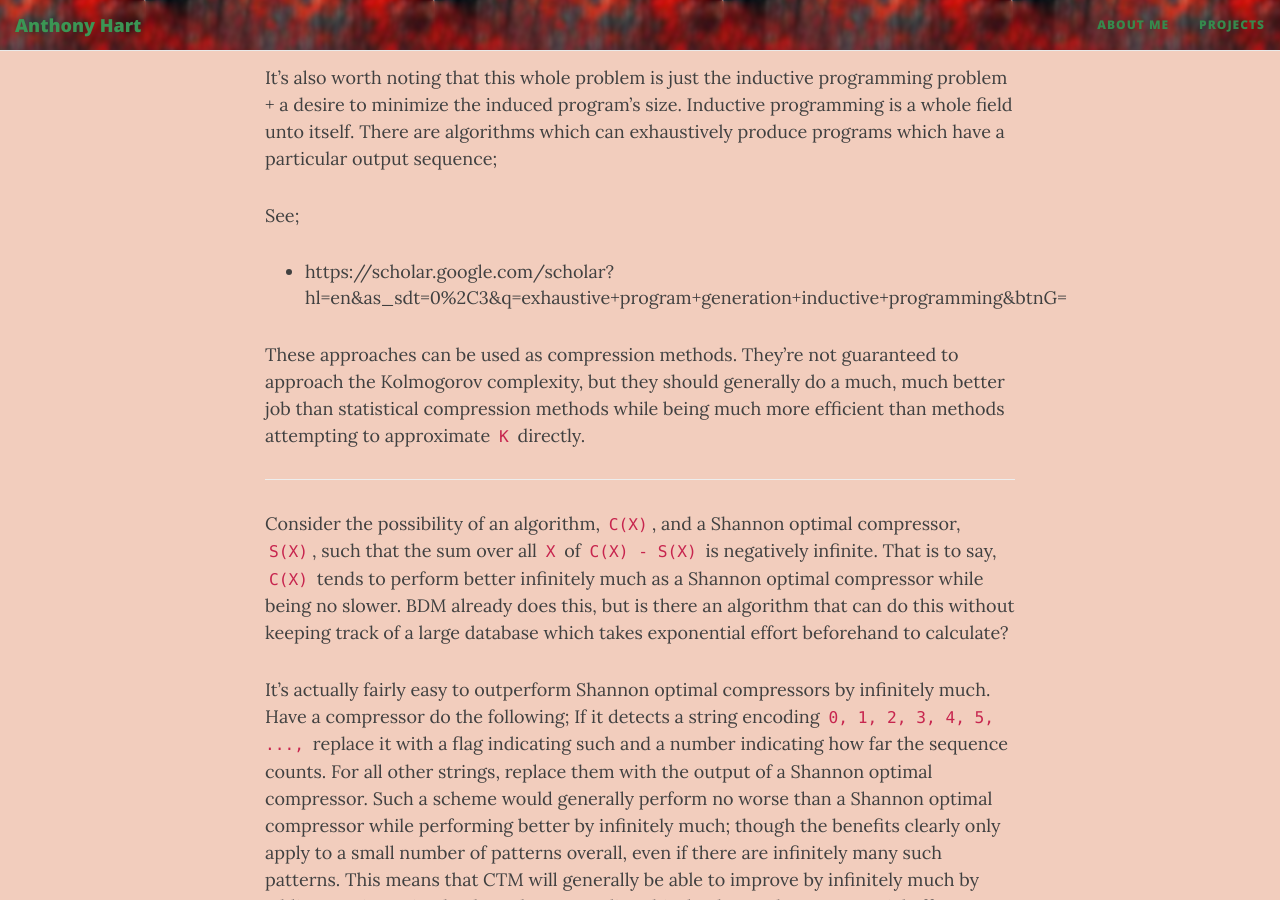
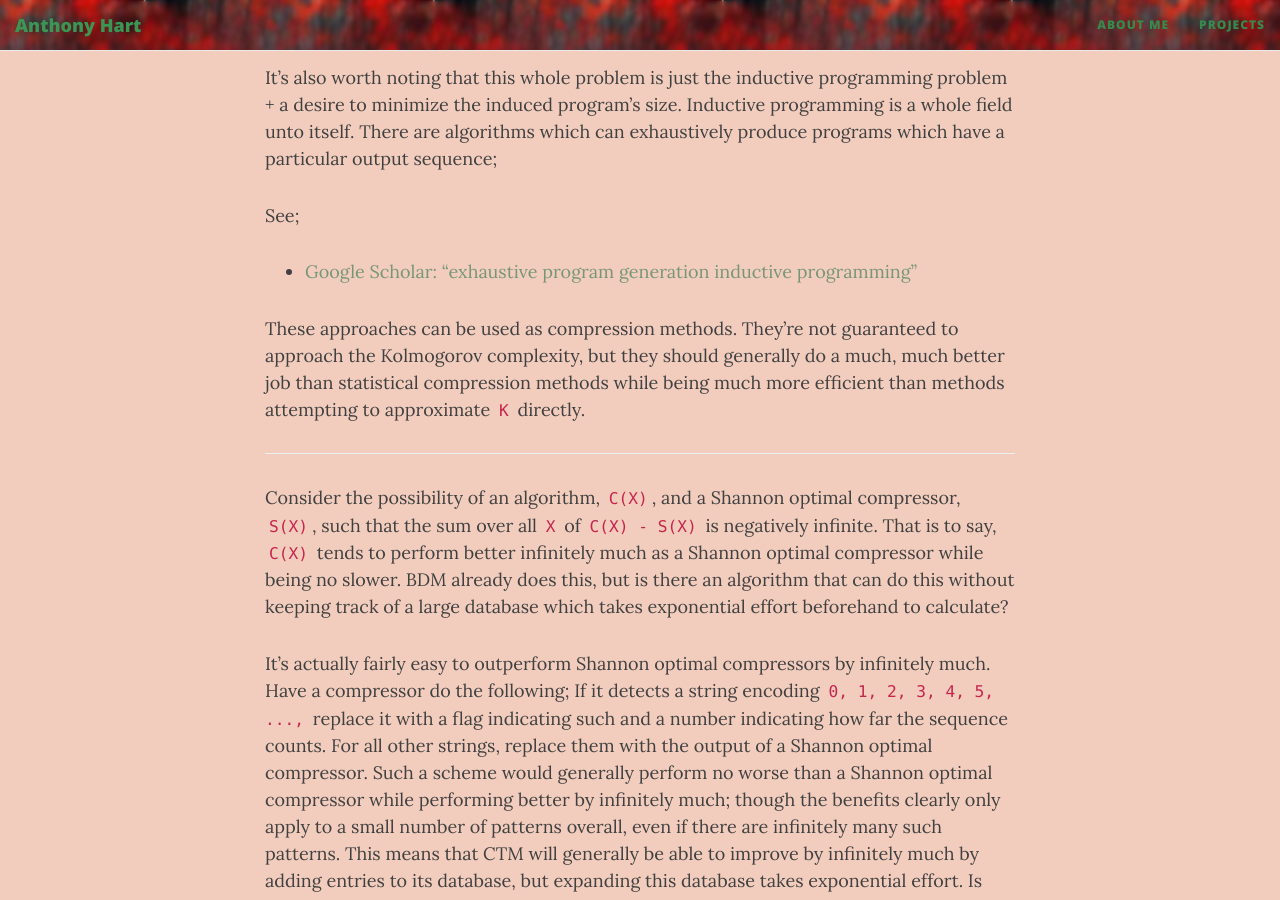
Before and after one commit to AHartNtkn/AHartNtkn.github.io, a Jekyll site: the page built from _posts/2020-09-18-My-(Mis)Adventures-with-Algorithmic-Machine-Learning.md, in a window 1280 px wide and 900 px high, scrolled down 22634 px. Built offline with Jekyll 4.4.1, drawn with Linux system fonts in a browser that asks for light colours; nearby versions of some CDN libraries; some of the changed lines change nothing that is shown.

Commit message:
Turn URL to link.

```diff
--- a/_posts/2020-09-18-My-(Mis)Adventures-with-Algorithmic-Machine-Learning.md
+++ b/_posts/2020-09-18-My-(Mis)Adventures-with-Algorithmic-Machine-Learning.md
@@ -438,7 +438,7 @@ This may be leverageable for some applications. In fact, I'd guess most applicat
 It's also worth noting that this whole problem is just the inductive programming problem + a desire to minimize the induced program's size. Inductive programming is a whole field unto itself. There are algorithms which can exhaustively produce programs which have a particular output sequence;
 
 See;
-  - https://scholar.google.com/scholar?hl=en&as_sdt=0%2C3&q=exhaustive+program+generation+inductive+programming&btnG=
+  - [Google Scholar: "exhaustive program generation inductive programming"](https://scholar.google.com/scholar?hl=en&as_sdt=0%2C3&q=exhaustive+program+generation+inductive+programming&btnG=)
 
 These approaches can be used as compression methods. They're not guaranteed to approach the Kolmogorov complexity, but they should generally do a much, much better job than statistical compression methods while being much more efficient than methods attempting to approximate `K` directly.
 
```
